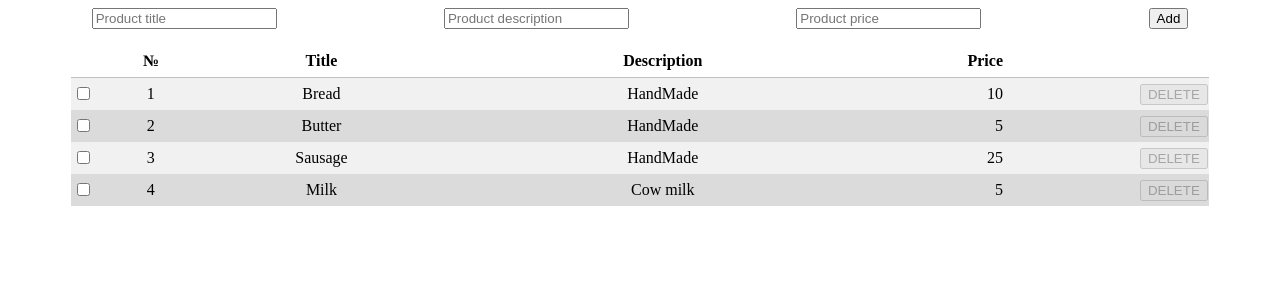
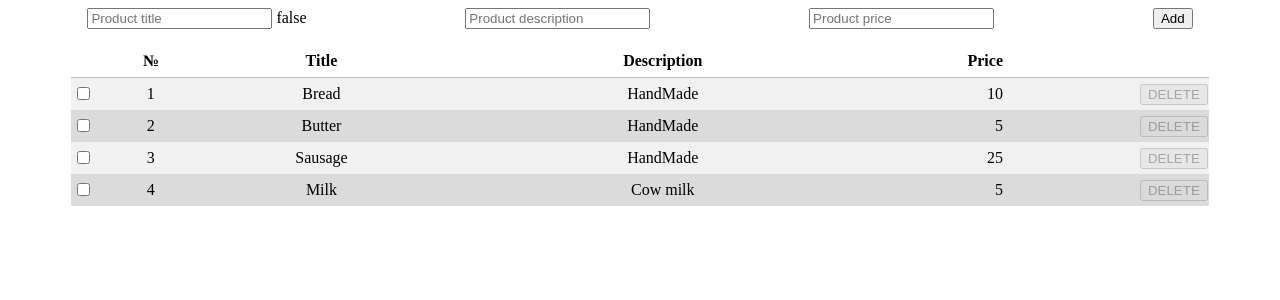
Before and after one commit to bookgvi/AppstoreNG, an Angular app: page / in a window 1280 px wide. Shown: the top 300 px of the page. Built offline with nearby package versions, Linux system fonts and the light colour scheme.

Commit message:
Add product component

```diff
--- /dev/null
+++ b/src/app/Components/add-product-form/add-product-form.component.html
@@ -0,0 +1,29 @@
+<form novalidate (ngSubmit)="addProduct([titleEl, priceEl])" class="row mb-1">
+  <label>
+    <input
+      #titleEl="ngModel"
+      name="title"
+      type="text"
+      [(ngModel)]="title"
+      placeholder="Product title"
+      required
+      minlength="1"
+    >
+    {{ titleEl.dirty }}
+  </label>
+  <label>
+    <input name="description" type="text" [(ngModel)]="description" placeholder="Product description">
+  </label>
+  <label>
+    <input
+      #priceEl="ngModel"
+      name="price"
+      type="number"
+      [(ngModel)]="price"
+      placeholder="Product price"
+      required
+      minlength="1"
+    >
+  </label>
+  <button type="submit">Add</button>
+</form>
--- /dev/null
+++ b/src/app/Components/add-product-form/add-product-form.component.ts
@@ -0,0 +1,24 @@
+import { Component, EventEmitter, OnInit, Output } from '@angular/core';
+
+@Component({
+  selector: 'app-add-product-form',
+  templateUrl: './add-product-form.component.html',
+  styleUrls: ['./add-product-form.component.scss']
+})
+export class AddProductFormComponent implements OnInit {
+  public title: String = '';
+  public description: String = '';
+  public price: Number;
+
+  constructor() { }
+
+  ngOnInit() {
+  }
+
+  @Output() hAddProduct: EventEmitter<any> = new EventEmitter()
+  public addProduct(fields) {
+    const errors = fields.reduce((acc, cur) => acc && cur.valid, true)
+    if (errors)
+      this.hAddProduct.emit({ title: this.title, price: this.price, description: this.description })
+  }
+}
--- a/src/app/Components/appstore/appstore.component.html
+++ b/src/app/Components/appstore/appstore.component.html
@@ -1,15 +1,4 @@
-<div class="row mb-1">
-  <label>
-    <input type="text" [(ngModel)]="title" placeholder="Product title">
-  </label>
-  <label>
-    <input type="text" [(ngModel)]="description" placeholder="Product description">
-  </label>
-  <label>
-    <input type="number" [(ngModel)]="price" placeholder="Product price">
-  </label>
-  <button (click)="addProduct()">Add</button>
-</div>
+<app-add-product-form (hAddProduct)="addProduct($event)"></app-add-product-form>
 <div class="row">
   <table>
     <thead>
--- a/src/app/Components/appstore/appstore.component.scss
+++ b/src/app/Components/appstore/appstore.component.scss
@@ -1,13 +1,3 @@
-.row {
-  display: flex;
-  flex-direction: row;
-  justify-content: space-around;
-}
-
-.mb-1 {
-  margin-bottom: 1rem;
-}
-
 table {
   border-collapse: collapse;
   width: 90%;
--- a/src/app/Components/appstore/appstore.component.ts
+++ b/src/app/Components/appstore/appstore.component.ts
@@ -8,9 +8,6 @@ import { Products } from '../../Model/Products/Products';
   styleUrls: ['./appstore.component.scss']
 })
 export class AppstoreComponent implements OnInit {
-  public title: String = '';
-  public description: String = '';
-  public price: Number;
 
   constructor(private Products: ProductsRepository) {
   }
@@ -22,9 +19,12 @@ export class AppstoreComponent implements OnInit {
     return this.Products.getProducts;
   }
 
-  public addProduct(): void {
+  public addProduct(params: Object): void {
+    // @ts-ignore
+    const { title, price, description } = params;
+    console.log(title, price, description)
     const nextID: Number = this.getProducts.length + 1;
-    const newProduct: Products = new Products(nextID, this.title, this.price, this.description);
+    const newProduct: Products = new Products(nextID, title, price, description);
     this.Products.addProduct = newProduct;
   }
 
--- a/src/styles.scss
+++ b/src/styles.scss
@@ -1 +1,10 @@
 /* You can add global styles to this file, and also import other style files */
+.row {
+  display: flex;
+  flex-direction: row;
+  justify-content: space-around;
+}
+
+.mb-1 {
+  margin-bottom: 1rem;
+}
```
Also changed, not shown: src/app/Modules/appstore.module.ts (+9 -2 lines), src/app/Components/add-product-form/add-product-form.component.scss (added).
